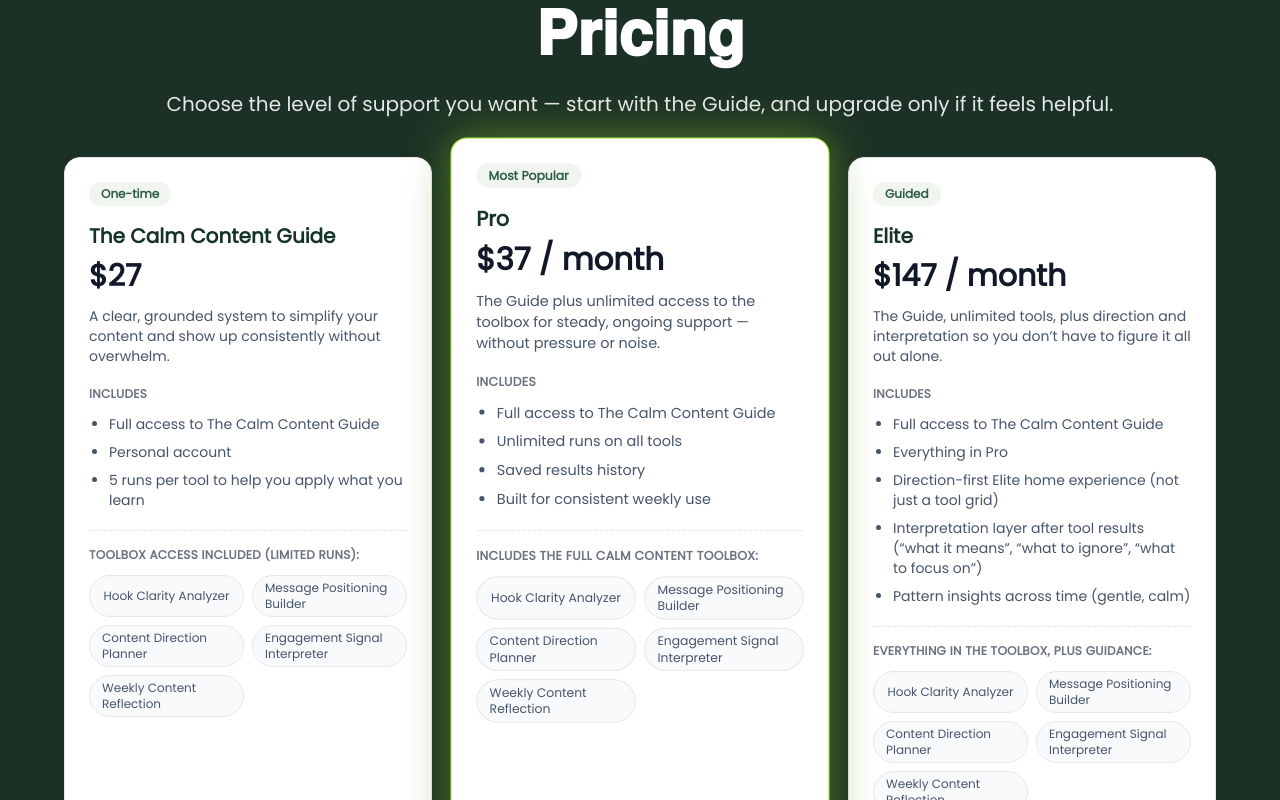
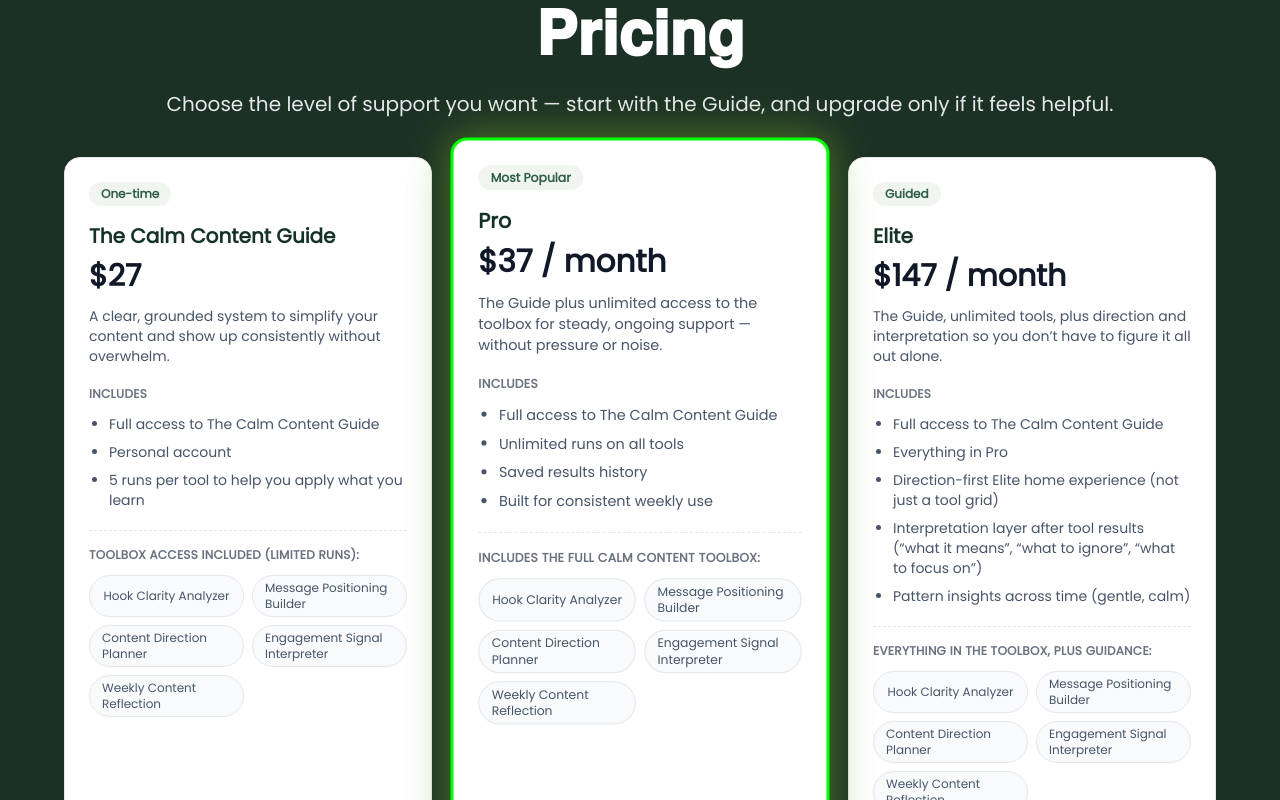
Before and after one commit to gmajors1326/the-calm-content-companion, a Next.js app: page / in a window 1280 px wide. Shown: the part 4360-5160 px from the top of the page. Built offline with nearby package versions, Linux system fonts and the light colour scheme; a web font is replaced by a local one.

Commit message:
Add green outline to Pro pricing card

```diff
--- a/app/page.tsx
+++ b/app/page.tsx
@@ -461,6 +461,7 @@ export default function PromotoLandingPage() {
         fontFamily: '"Poppins", sans-serif',
         ...(highlight
           ? {
+              border: '3px solid #00ff00',
               transform: 'translateY(-8px) scale(1.03)',
               boxShadow: '0 24px 44px rgba(15,42,30,0.22), 0 0 42px rgba(163,230,53,0.45)'
             }
```
